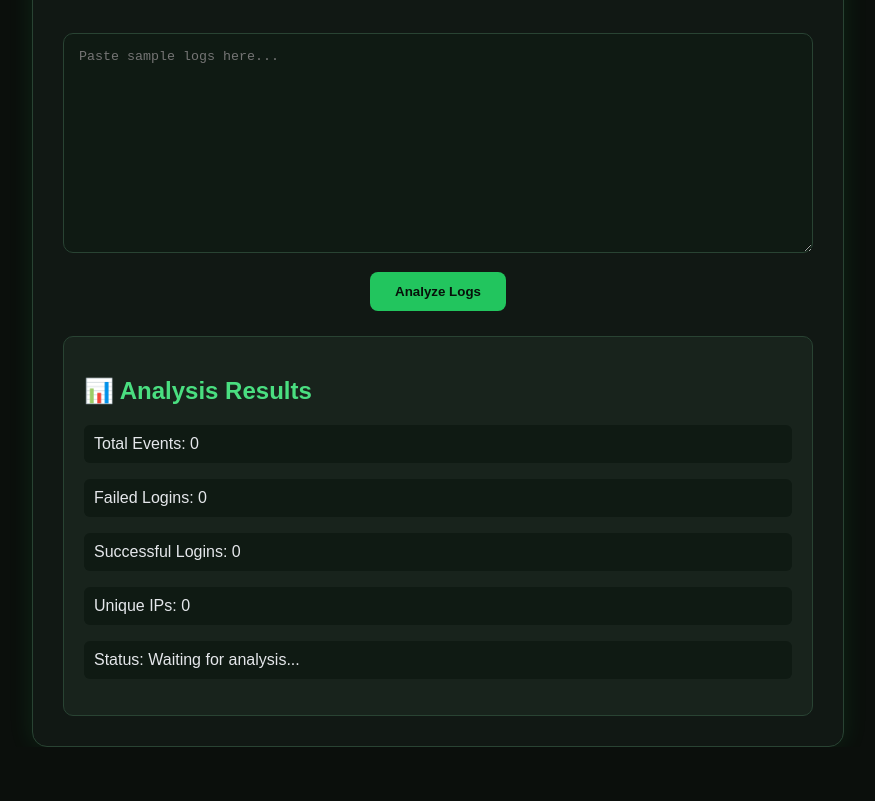
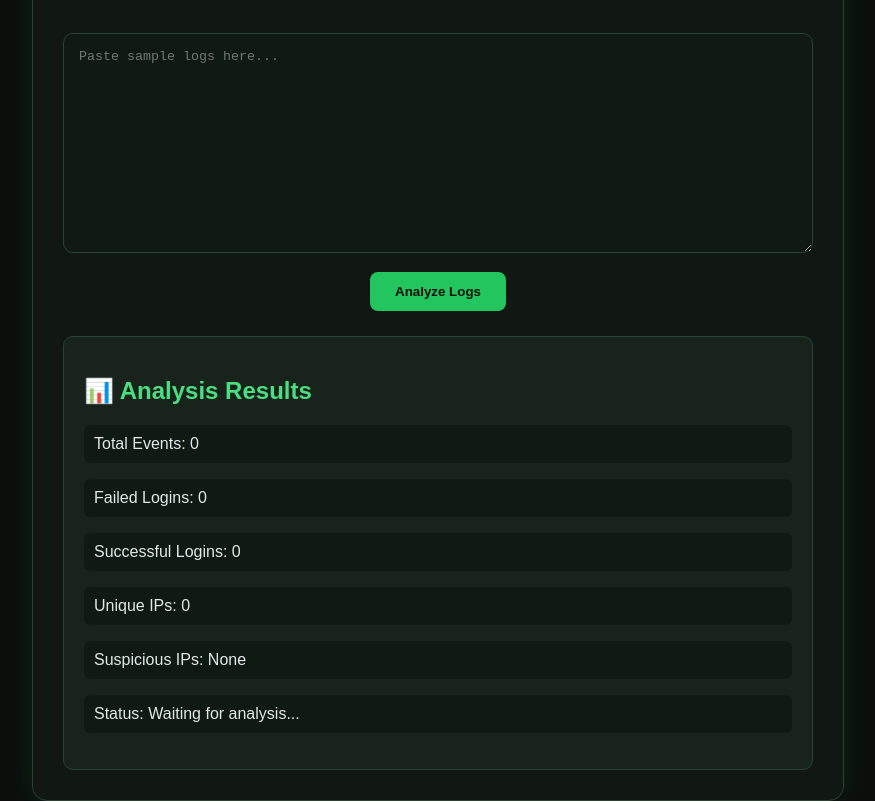
Before and after one commit to Nourhantarek885/cybersecurity-log-analyzer, a plain HTML site: page index.html in a window 1280 px wide. Shown: the part 140-941 px from the top of the page, without its empty margins (202-1077 px from the left). Before the commit the page ends 887 px from the top, so only its background shows below. Drawn offline with Linux system fonts and the light colour scheme.

Commit message:
Update index.html

```diff
--- a/index.html
+++ b/index.html
@@ -49,6 +49,9 @@
             <p id="uniqueIPs">
                 Unique IPs: 0
             </p>
+            <p id="suspiciousIPs">
+    Suspicious IPs: None
+</p>
 
             <p id="alertMessage">
                 Status: Waiting for analysis...
```
